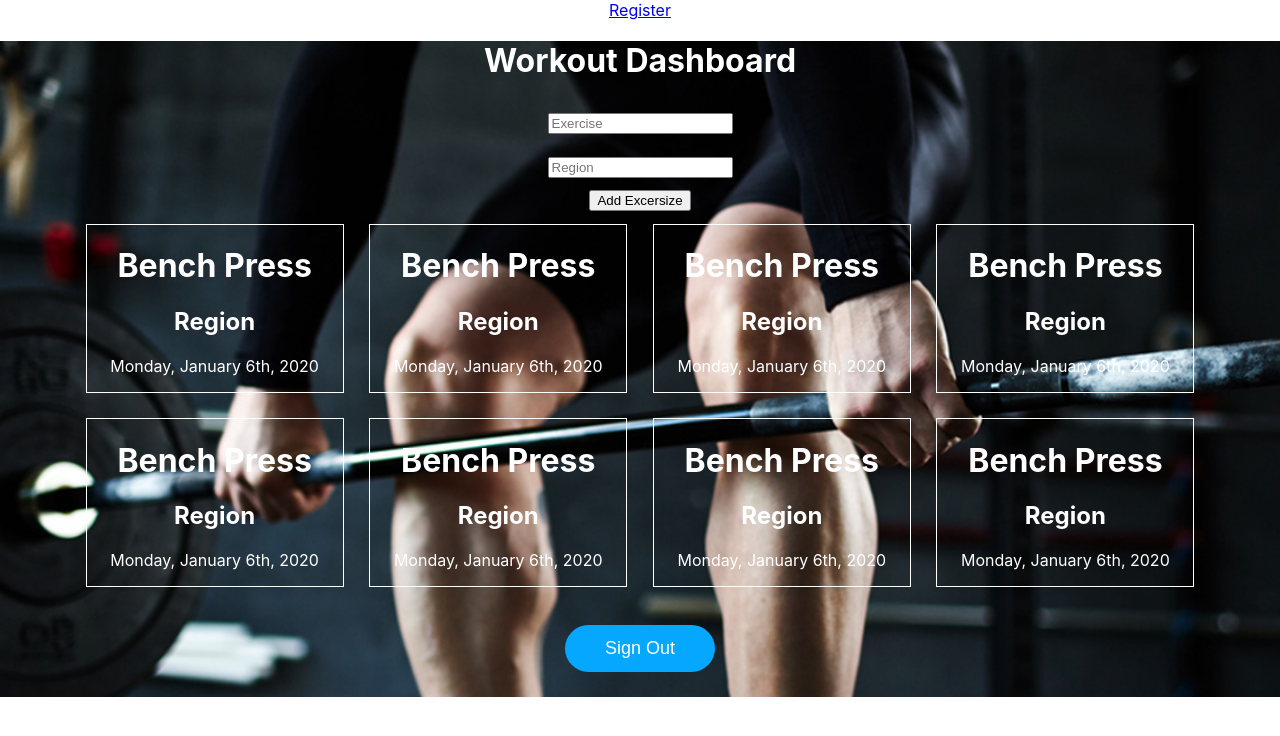
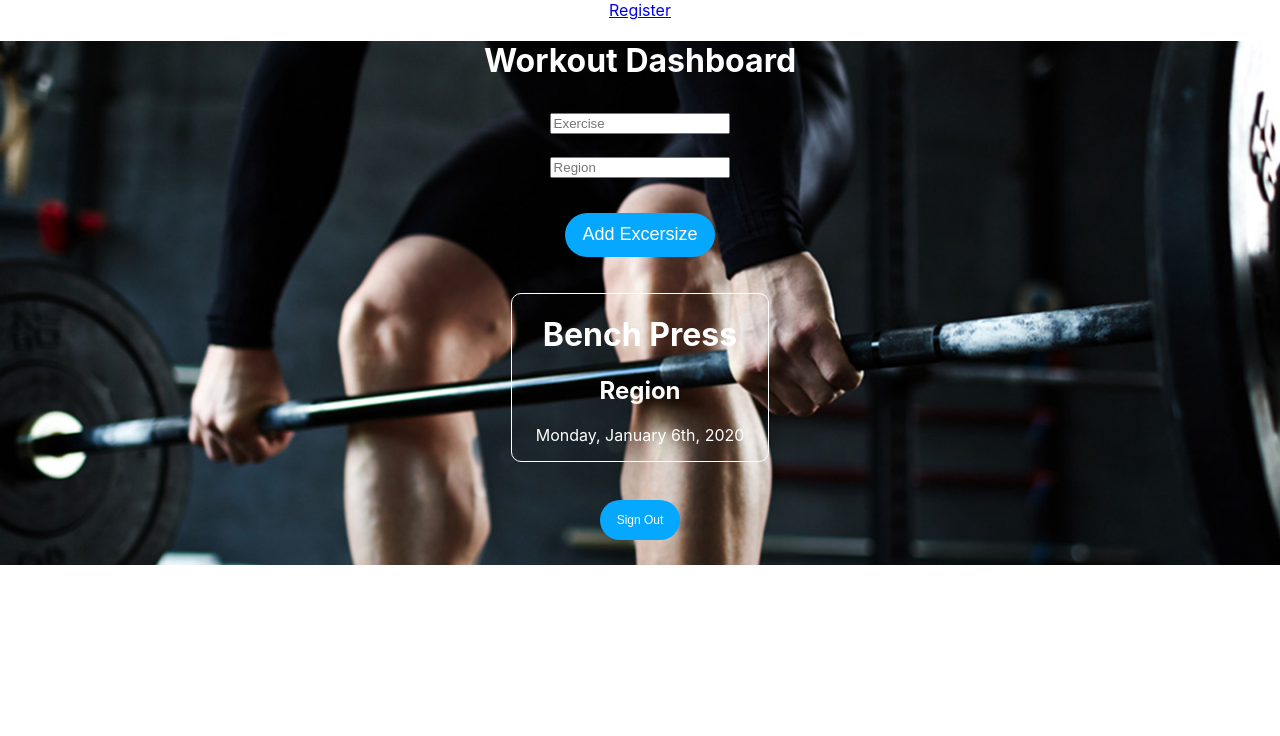
Before and after one commit to weightlifter-lambda/front-end, a React (Create React App) app: page /dashboard in a window 1280 px wide. Shown: the top 736 px of the page. Built offline with nearby package versions, Linux system fonts and the light colour scheme; sample sign-in values are in the browser's storage.

Commit message:
styling exercise form

```diff
--- a/src/App.css
+++ b/src/App.css
@@ -43,10 +43,24 @@
   display: flex;
   flex-direction: column;
   align-items: center;
+  margin: auto;
   padding: 0% 5%;
 }
+
 .exercise-form input {
   margin : 1%;
+  width: 15%;
+}
+
+.add-exercise-btn {
+  width: 150px;
+  padding: 1%;
+  margin: 2%;
+  font-size: 18px;
+  background-color: #06A8FF;
+  border: none;
+  border-radius: 50px;
+  color:white;
 }
 
 /* Dropdown */
@@ -89,6 +103,7 @@ i {
 }
  .workout-card {
    border: 1px solid white;
+   border-radius: 10px;
    margin: 1%;
    width: 20%;
    text-decoration: none;
@@ -101,10 +116,10 @@ i {
 
  /* Sign Out */
  .sign-out-btn {
-   width: 150px;
-   padding: 1%;
+   width: 80px;
+   padding: 1% 0%;
    margin: 2%;
-   font-size: 18px;
+   font-size: 12px;
    background-color: #06A8FF;
    border: none;
    border-radius: 50px;
--- a/src/components/dashboard/Dashboard.js
+++ b/src/components/dashboard/Dashboard.js
@@ -1,7 +1,7 @@
 import React from "react";
 import { connect } from "react-redux";
 import { logout } from "../../state/actions";
-import ExcersizeForm from "./ExerciseForm";
+import ExerciseForm from "./ExerciseForm";
 import ExerciseCard from "./ExerciseCard";
 
 
@@ -17,7 +17,7 @@ const Dashboard = props => {
       <header>
         <h1>Workout Dashboard</h1>
       </header>
-      <ExcersizeForm />
+      <ExerciseForm />
       <ExerciseCard />
       <button className='sign-out-btn' onClick={signOut}> Sign Out</button>
     </div>
--- a/src/components/dashboard/ExerciseCard.js
+++ b/src/components/dashboard/ExerciseCard.js
@@ -13,56 +13,6 @@ const WorkoutCard = () => {
             <p>Monday, January 6th, 2020</p>
         </Link>
       </div>
-
-      <div className="workout-card">
-        <Link to="/entry" className="workout-card-link">
-            <h1>Bench Press</h1>
-            <h2>Region</h2>
-            <p>Monday, January 6th, 2020</p>
-        </Link>
-      </div>
-      <div className="workout-card">
-        <Link to="/entry" className="workout-card-link">
-            <h1>Bench Press</h1>
-            <h2>Region</h2>
-            <p>Monday, January 6th, 2020</p>
-        </Link>
-      </div>
-      <div className="workout-card">
-        <Link to="/entry" className="workout-card-link">
-            <h1>Bench Press</h1>
-            <h2>Region</h2>
-            <p>Monday, January 6th, 2020</p>
-        </Link>
-      </div>
-      <div className="workout-card">
-        <Link to="/entry" className="workout-card-link">
-            <h1>Bench Press</h1>
-            <h2>Region</h2>
-            <p>Monday, January 6th, 2020</p>
-        </Link>
-      </div>
-      <div className="workout-card">
-        <Link to="/entry" className="workout-card-link">
-            <h1>Bench Press</h1>
-            <h2>Region</h2>
-            <p>Monday, January 6th, 2020</p>
-        </Link>
-      </div>
-      <div className="workout-card">
-        <Link to="/entry" className="workout-card-link">
-            <h1>Bench Press</h1>
-            <h2>Region</h2>
-            <p>Monday, January 6th, 2020</p>
-        </Link>
-      </div>
-      <div className="workout-card">
-        <Link to="/entry" className="workout-card-link">
-            <h1>Bench Press</h1>
-            <h2>Region</h2>
-            <p>Monday, January 6th, 2020</p>
-        </Link>
-      </div>
     </div>
   );
 };
--- a/src/components/dashboard/ExerciseForm.js
+++ b/src/components/dashboard/ExerciseForm.js
@@ -44,7 +44,7 @@ const ExerciseForm = props => {
         onChange={handleChanges}
         placeholder="Region"
       />
-      <button> Add Excersize </button>
+      <button className="add-exercise-btn"> Add Excersize </button>
     </form>
   );
 };
```
